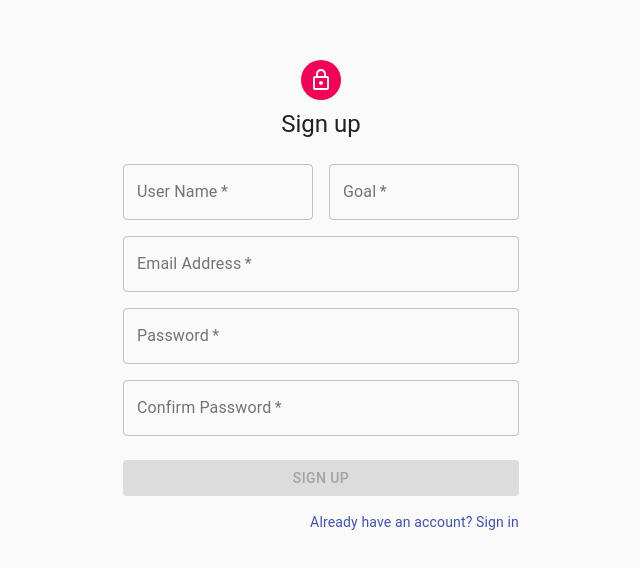
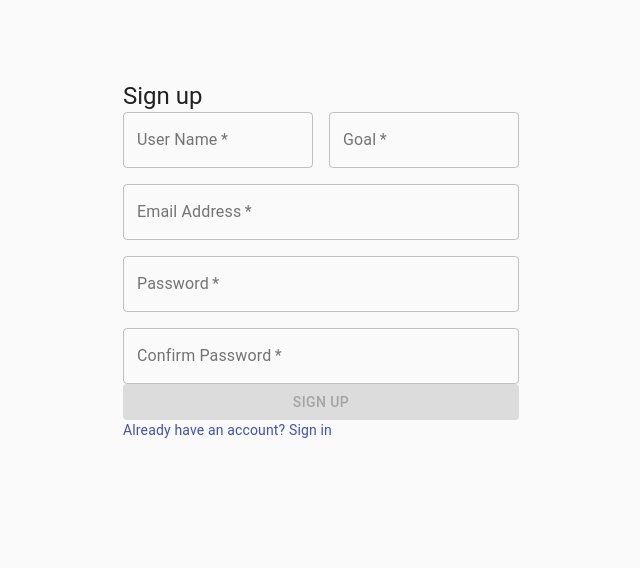
Before and after one commit to leus-nick/foodiary, a React (Create React App) app in the folder view/: page /signup in a window 1280 px wide. Shown: the part 140-708 px from the top of the page, without its empty margins (319-959 px from the left). Built offline with nearby package versions, Linux system fonts and the light colour scheme.

Commit message:
Reworked Login and SignUp components. Some styling work in Login component.

```diff
--- a/view/src/components/App/App.js
+++ b/view/src/components/App/App.js
@@ -1,6 +1,6 @@
 import { BrowserRouter as Router, Route, Switch } from "react-router-dom";
-import Login from "../Login/Login";
-import Signup from "../SignUp/SignUp";
+import { Login } from "../Login";
+import { Signup } from "../SignUp";
 import { Home } from "../Home";
 import styles from "./App.module.css";
 
--- a/view/src/components/DishListItem/DishListItem.js
+++ b/view/src/components/DishListItem/DishListItem.js
@@ -42,6 +42,7 @@ const DishListItem = ({ dish, addToCard }) => {
               addToCard({
                 title: title,
                 calories: dish.nutrition.nutrients[0].amount,
+                id: dish.id,
               })
             }
             aria-label="add to card"
--- a/view/src/components/Login/Login.js
+++ b/view/src/components/Login/Login.js
@@ -1,103 +1,60 @@
-import React, { Component } from "react";
-import Avatar from "@material-ui/core/Avatar";
-import Button from "@material-ui/core/Button";
-import CssBaseline from "@material-ui/core/CssBaseline";
-import TextField from "@material-ui/core/TextField";
-import Link from "@material-ui/core/Link";
-import Grid from "@material-ui/core/Grid";
-import LockOutlinedIcon from "@material-ui/icons/LockOutlined";
-import Typography from "@material-ui/core/Typography";
-import withStyles from "@material-ui/core/styles/withStyles";
-import Container from "@material-ui/core/Container";
-import CircularProgress from "@material-ui/core/CircularProgress";
+import React, { useState } from "react";
+import {
+  Paper,
+  Avatar,
+  Button,
+  CssBaseline,
+  TextField,
+  Link,
+  Typography,
+  Container,
+  CircularProgress,
+} from "@material-ui/core";
+import { LockOutlined } from "@material-ui/icons";
 import axios from "axios";
+import styles from "./Login.module.css";
 
-const styles = (theme) => ({
-  paper: {
-    marginTop: theme.spacing(8),
-    display: "flex",
-    flexDirection: "column",
-    alignItems: "center",
-  },
-  avatar: {
-    margin: theme.spacing(1),
-    backgroundColor: theme.palette.secondary.main,
-  },
-  form: {
-    width: "100%",
-    marginTop: theme.spacing(1),
-  },
-  submit: {
-    margin: theme.spacing(3, 0, 2),
-  },
-  customError: {
-    color: "red",
-    fontSize: "0.8rem",
-    marginTop: 10,
-  },
-  progess: {
-    position: "absolute",
-  },
-});
+const Login = (props) => {
+  console.log("render Login");
+  const [email, setEmail] = useState("");
+  const [password, setPassword] = useState("");
+  const [error, setError] = useState("");
+  const [loading, setLoading] = useState(false);
 
-class Login extends Component {
-  constructor(props) {
-    super(props);
+  const handleSubmit = (event) => {
+    event.preventDefault();
+    setLoading(true);
 
-    this.state = {
-      email: "",
-      password: "",
-      errors: [],
-      loading: false,
-    };
-  }
-
-  handleChange = (event) => {
-    this.setState({
-      [event.target.name]: event.target.value,
-    });
+    const userData = {
+      email: email,
+      password: password,
     };
 
-  handleSubmit = (event) => {
-    event.preventDefault();
-    this.setState({ loading: true });
-    const userData = {
-      email: this.state.email,
-      password: this.state.password,
-    };
     axios
       .post("/login", userData)
       .then((response) => {
         localStorage.setItem("AuthToken", `Bearer ${response.data.token}`);
         localStorage.setItem("AuthTokenTime", new Date().getTime());
-        this.setState({
-          loading: false,
-        });
-        this.props.history.push("/");
+        setLoading(false);
+        props.history.push("/");
       })
       .catch((error) => {
-        this.setState({
-          errors: error.response.data,
-          loading: false,
-        });
+        setError(error.response.data.general);
+        setLoading(false);
       });
   };
 
-  render() {
-    console.log("render Login");
-    const { classes } = this.props;
-    const { errors, loading } = this.state;
   return (
-      <Container component="main" maxWidth="xs">
+    <Paper className={styles.login}>
       <CssBaseline />
-        <div className={classes.paper}>
-          <Avatar className={classes.avatar}>
-            <LockOutlinedIcon />
+      <Container component="div" maxWidth="xs" className={styles.loginInner}>
+        <Avatar>
+          <LockOutlined />
         </Avatar>
         <Typography component="h1" variant="h5">
           Login
         </Typography>
-          <form className={classes.form} noValidate>
+        <form noValidate>
           <TextField
             variant="outlined"
             margin="normal"
@@ -108,9 +65,7 @@ class Login extends Component {
             name="email"
             autoComplete="email"
             autoFocus
-              helperText={errors.email}
-              error={errors.email ? true : false}
-              onChange={this.handleChange}
+            onChange={(event) => setEmail(event.target.value)}
           />
           <TextField
             variant="outlined"
@@ -122,41 +77,27 @@ class Login extends Component {
             type="password"
             id="password"
             autoComplete="current-password"
-              helperText={errors.password}
-              error={errors.password ? true : false}
-              onChange={this.handleChange}
+            onChange={(event) => setPassword(event.target.value)}
           />
           <Button
             type="submit"
             fullWidth
             variant="contained"
             color="primary"
-              className={classes.submit}
-              onClick={this.handleSubmit}
-              disabled={loading || !this.state.email || !this.state.password}
+            onClick={handleSubmit}
+            disabled={loading || !email || !password}
           >
             Sign In
-              {loading && (
-                <CircularProgress size={30} className={classes.progess} />
-              )}
+            {loading && <CircularProgress size={30} />}
           </Button>
-            <Grid container>
-              <Grid item>
           <Link href="signup" variant="body2">
             {"Don't have an account? Sign Up"}
           </Link>
-              </Grid>
-            </Grid>
-            {errors.general && (
-              <Typography variant="body2" className={classes.customError}>
-                {errors.general}
-              </Typography>
-            )}
+          {error && <Typography variant="body2">{error}</Typography>}
         </form>
-        </div>
       </Container>
+    </Paper>
   );
-  }
-}
+};
 
-export default withStyles(styles)(Login);
+export { Login };
--- a/view/src/components/SignUp/SignUp.js
+++ b/view/src/components/SignUp/SignUp.js
@@ -1,105 +1,60 @@
-import React, { Component } from "react";
-import Avatar from "@material-ui/core/Avatar";
-import Button from "@material-ui/core/Button";
-import CssBaseline from "@material-ui/core/CssBaseline";
-import TextField from "@material-ui/core/TextField";
-import Link from "@material-ui/core/Link";
-import Grid from "@material-ui/core/Grid";
-import LockOutlinedIcon from "@material-ui/icons/LockOutlined";
-import Typography from "@material-ui/core/Typography";
-import Container from "@material-ui/core/Container";
-import withStyles from "@material-ui/core/styles/withStyles";
-import CircularProgress from "@material-ui/core/CircularProgress";
-
+import React, { useState } from "react";
+import {
+  Button,
+  CssBaseline,
+  TextField,
+  Link,
+  Grid,
+  Typography,
+  Container,
+  CircularProgress,
+} from "@material-ui/core";
 import axios from "axios";
 
-const styles = (theme) => ({
-  paper: {
-    marginTop: theme.spacing(8),
-    display: "flex",
-    flexDirection: "column",
-    alignItems: "center",
-  },
-  avatar: {
-    margin: theme.spacing(1),
-    backgroundColor: theme.palette.secondary.main,
-  },
-  form: {
-    width: "100%", // Fix IE 11 issue.
-    marginTop: theme.spacing(3),
-  },
-  submit: {
-    margin: theme.spacing(3, 0, 2),
-  },
-  progess: {
-    position: "absolute",
-  },
-});
+const Signup = (props) => {
+  console.log("render SignUp");
+  const [username, setUserName] = useState("");
+  const [email, setEmail] = useState("");
+  const [password, setPassword] = useState("");
+  const [confirmPassword, setConfirmPassword] = useState("");
+  const [goal, setGoal] = useState("");
+  const [error, setError] = useState("");
+  const [loading, setLoading] = useState(false);
 
-class Signup extends Component {
-  constructor(props) {
-    super(props);
+  const handleSubmit = (event) => {
+    event.preventDefault();
+    setLoading(true);
 
-    this.state = {
-      username: "",
-      email: "",
-      password: "",
-      goal: "",
-      confirmPassword: "",
-      errors: [],
-      loading: false,
-    };
-  }
-
-  handleChange = (event) => {
-    this.setState({
-      [event.target.name]: event.target.value,
-    });
+    const newUserData = {
+      username: username,
+      email: email,
+      goal: goal,
+      password: password,
+      confirmPassword: confirmPassword,
     };
 
-  handleSubmit = (event) => {
-    event.preventDefault();
-    this.setState({ loading: true });
-    const newUserData = {
-      username: this.state.username,
-      email: this.state.email,
-      goal: this.state.goal,
-      password: this.state.password,
-      confirmPassword: this.state.confirmPassword,
-    };
     axios
       .post("/signup", newUserData)
       .then((response) => {
         console.log(response);
         localStorage.setItem("AuthToken", `${response.data.token}`);
-        this.setState({
-          loading: false,
-        });
-        this.props.history.push("/");
+        setLoading(false);
+        props.history.push("/");
       })
       .catch((error) => {
-        this.setState({
-          errors: error.response.data,
-          loading: false,
-        });
+        setError(error.response.data.general);
+        setLoading(false);
       });
   };
 
-  render() {
-    console.log("render SignUp");
-    const { classes } = this.props;
-    const { errors, loading } = this.state;
   return (
     <Container component="main" maxWidth="xs">
       <CssBaseline />
-        <div className={classes.paper}>
-          <Avatar className={classes.avatar}>
-            <LockOutlinedIcon />
-          </Avatar>
+      <div>
         <Typography component="h1" variant="h5">
           Sign up
         </Typography>
-          <form className={classes.form} noValidate>
+        <form noValidate>
           <Grid container spacing={2}>
             <Grid item xs={12} sm={6}>
               <TextField
@@ -110,9 +65,7 @@ class Signup extends Component {
                 label="User Name"
                 name="username"
                 autoComplete="username"
-                  helperText={errors.username}
-                  error={errors.username ? true : false}
-                  onChange={this.handleChange}
+                onChange={(event) => setUserName(event.target.value)}
               />
             </Grid>
             <Grid item xs={12} sm={6}>
@@ -124,9 +77,7 @@ class Signup extends Component {
                 label="Goal"
                 name="goal"
                 autoComplete="goal"
-                  helperText={errors.goal}
-                  error={errors.goal ? true : false}
-                  onChange={this.handleChange}
+                onChange={(event) => setGoal(event.target.value)}
               />
             </Grid>
 
@@ -139,9 +90,7 @@ class Signup extends Component {
                 label="Email Address"
                 name="email"
                 autoComplete="email"
-                  helperText={errors.email}
-                  error={errors.email ? true : false}
-                  onChange={this.handleChange}
+                onChange={(event) => setEmail(event.target.value)}
               />
             </Grid>
 
@@ -155,9 +104,7 @@ class Signup extends Component {
                 type="password"
                 id="password"
                 autoComplete="current-password"
-                  helperText={errors.password}
-                  error={errors.password ? true : false}
-                  onChange={this.handleChange}
+                onChange={(event) => setPassword(event.target.value)}
               />
             </Grid>
 
@@ -171,7 +118,7 @@ class Signup extends Component {
                 type="password"
                 id="confirmPassword"
                 autoComplete="current-password"
-                  onChange={this.handleChange}
+                onChange={(event) => setConfirmPassword(event.target.value)}
               />
             </Grid>
           </Grid>
@@ -180,33 +127,20 @@ class Signup extends Component {
             fullWidth
             variant="contained"
             color="primary"
-              className={classes.submit}
-              onClick={this.handleSubmit}
-              disabled={
-                loading ||
-                !this.state.email ||
-                !this.state.password ||
-                !this.state.username ||
-                !this.state.goal
-              }
+            onClick={handleSubmit}
+            disabled={loading || !email || !password || !username || !goal}
           >
             Sign Up
-              {loading && (
-                <CircularProgress size={30} className={classes.progess} />
-              )}
+            {loading && <CircularProgress size={30} />}
           </Button>
-            <Grid container justify="flex-end">
-              <Grid item>
           <Link href="login" variant="body2">
             Already have an account? Sign in
           </Link>
-              </Grid>
-            </Grid>
+          {error && <Typography variant="body2">{error}</Typography>}
         </form>
       </div>
     </Container>
   );
-  }
-}
+};
 
-export default withStyles(styles)(Signup);
+export { Signup };
```
Also changed, not shown: view/src/components/Diary/Card/Card.js (+13 -10 lines), view/src/components/Diary/Diary.js (+24 -0 lines), view/src/components/Login/Login.module.css (+19 -0 lines). Lines whose indentation alone changed are shown as unchanged.
